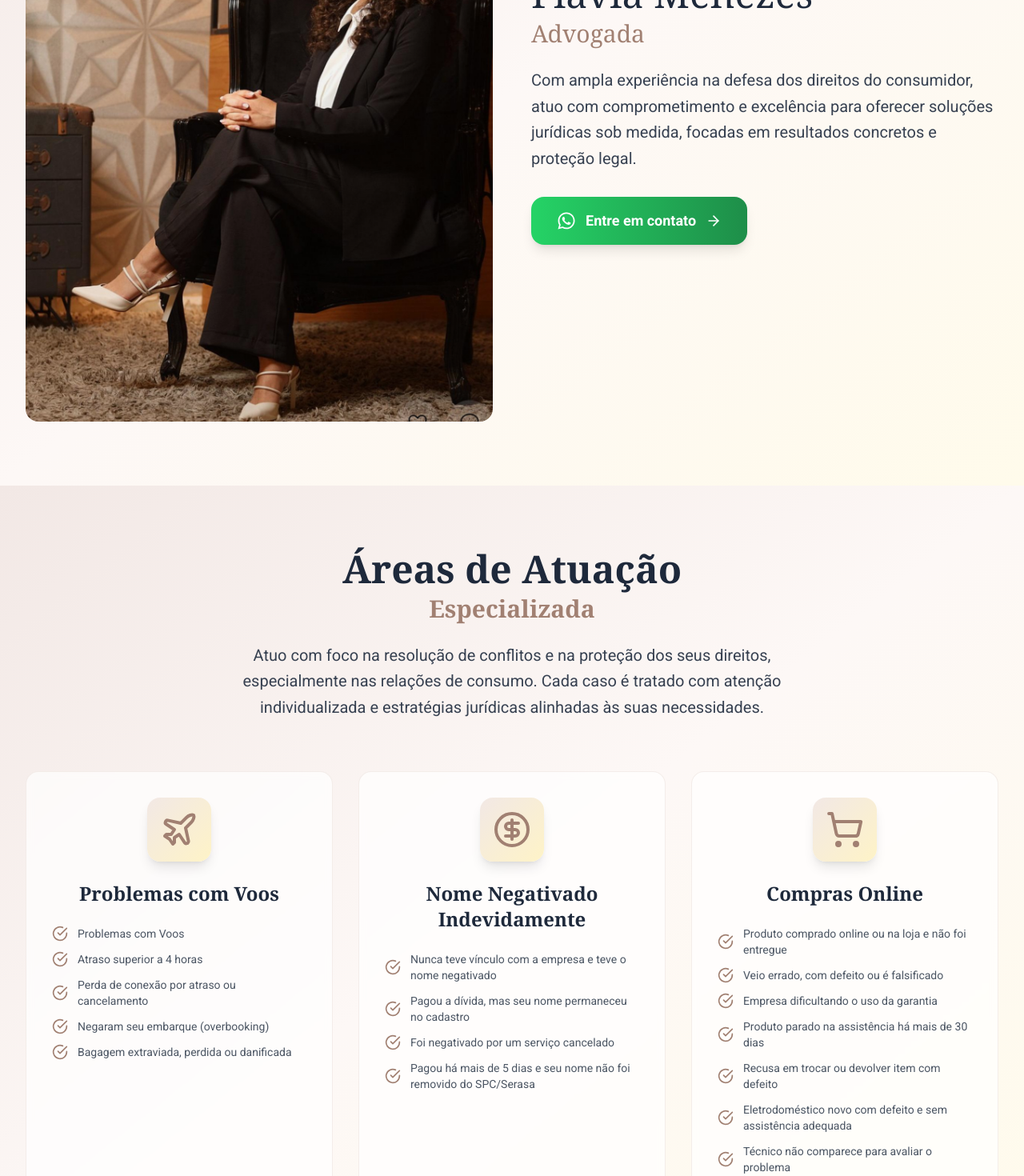
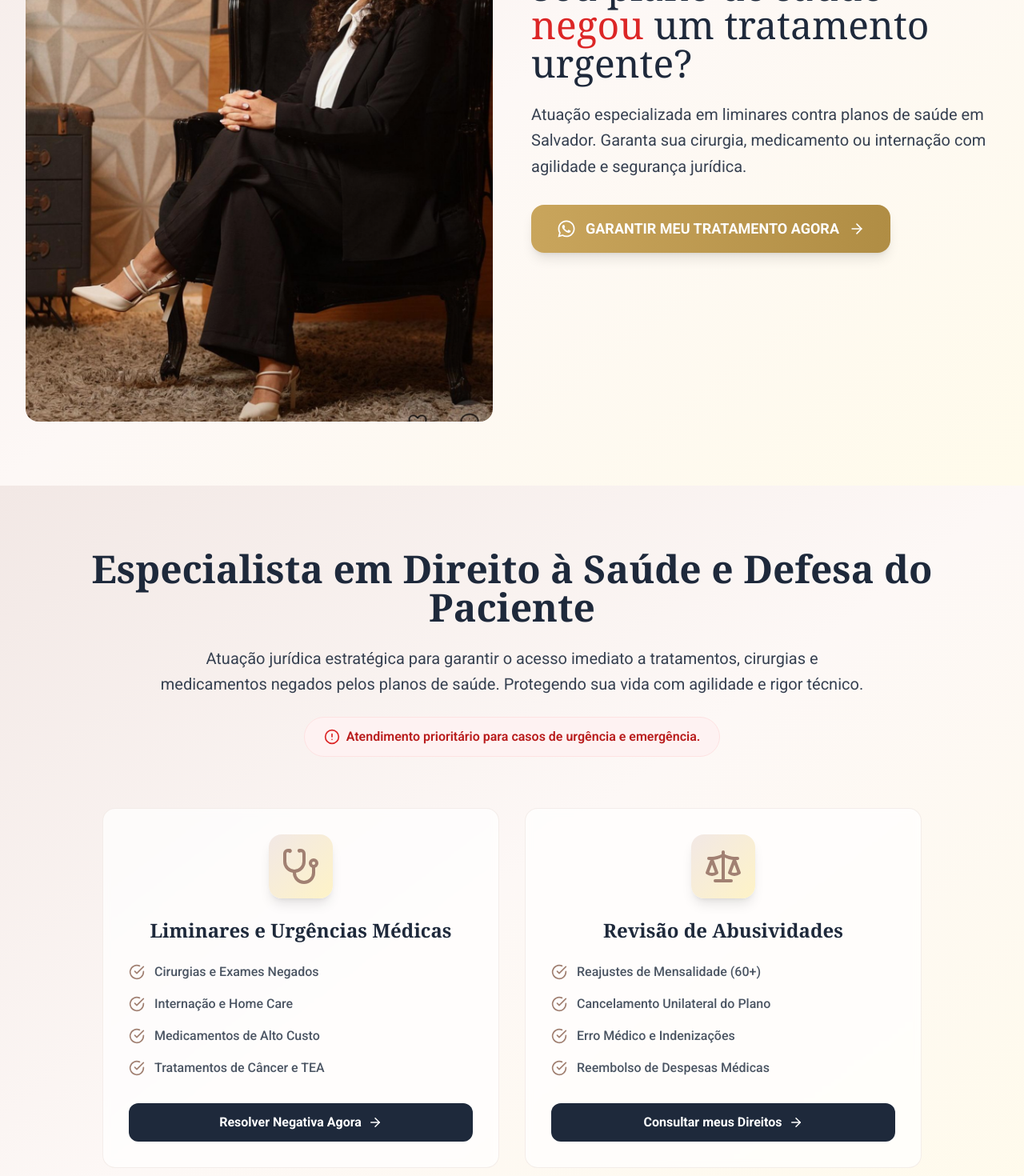
Before and after one commit to coutinho98/advflavia, a React (Vite) app: page / in a window 1280 px wide. Shown: the part 380-1850 px from the top of the page at 80% size. Built offline with nearby package versions, Linux system fonts and the light colour scheme.

Commit message:
feat: a little changes

```diff
--- a/src/components/Hero.tsx
+++ b/src/components/Hero.tsx
@@ -12,7 +12,7 @@ const Hero = () => {
               <div className="relative rounded-2xl overflow-hidden aspect-[3/4]">
                 <img
                   src={img}
-                  alt="Advogada Flávia Menezes"
+                  alt="Direito à Saúde - Advocacia Especializada"
                   className="w-full h-full object-cover transition-transform duration-500 group-hover:scale-105"
                 />
                 <div className="absolute inset-0 bg-gradient-to-t from-black/10 to-transparent dark:from-black/30 dark:to-transparent" />
@@ -21,25 +21,22 @@ const Hero = () => {
           </div>
           <div className="lg:w-1/2 text-center lg:text-left space-y-8">
             <div className="space-y-4">
-              <h1 className="text-4xl md:text-5xl text-center font-serif text-slate-800 dark:text-white mb-6 lg:text-left transition-colors duration-400">
-                Flávia Menezes
-                <span className="block text-warm-600 dark:text-amber-400 text-2xl md:text-3xl mt-2 transition-colors duration-400">
-                  Advogada
-                </span>
+              <h1 className="text-4xl md:text-5xl font-serif text-slate-800 dark:text-white mb-6 leading-tight transition-colors duration-400">
+                Seu plano de saúde <span className="text-red-600 dark:text-red-400">negou</span> um tratamento urgente?
               </h1>
-              <p className="text-xl text-gray-700 dark:text-gray-300 text-center lg:text-left leading-relaxed transition-colors duration-400">
-                Com ampla experiência na defesa dos direitos do consumidor, atuo com comprometimento e excelência para oferecer soluções jurídicas sob medida, focadas em resultados concretos e proteção legal.
+              <p className="text-xl text-gray-700 dark:text-gray-300 leading-relaxed transition-colors duration-400">
+                Atuação especializada em liminares contra planos de saúde em Salvador. Garanta sua cirurgia, medicamento ou internação com agilidade e segurança jurídica.
               </p>
             </div>
             <div className="flex justify-center lg:justify-start">
               <a
                 href="https://wa.me/message/MU6MHF3LAQN7A1"
                 target="_blank" rel="noopener noreferrer"
-                className="group relative inline-flex items-center overflow-hidden bg-gradient-to-r from-[#25D366] to-[#1E8E49] hover:from-[#1E8E49] hover:to-[#128C7E] text-white font-bold py-4 px-8 rounded-2xl transition-all duration-300 text-lg gap-3 shadow-lg hover:shadow-xl hover:scale-105"
+                className="group relative inline-flex items-center overflow-hidden bg-gradient-to-r from-[#c9a55c] to-[#b08d44] hover:from-[#1E8E49] hover:to-[#128C7E] text-white font-bold py-4 px-8 rounded-2xl transition-all duration-300 text-lg gap-3 shadow-lg hover:shadow-xl hover:scale-105"
               >
                 <div className="absolute inset-0 bg-gradient-to-r from-white/20 to-transparent opacity-0 group-hover:opacity-100 transition-opacity duration-300" />
                 <FaWhatsapp className="h-6 w-6 relative z-10" />
-                <span className="relative z-10">Entre em contato</span>
+                <span className="relative z-10">GARANTIR MEU TRATAMENTO AGORA</span>
                 <ArrowRight className="h-5 w-5 relative z-10 group-hover:translate-x-1 transition-transform duration-300" />
               </a>
             </div>
--- a/src/components/Services.tsx
+++ b/src/components/Services.tsx
@@ -1,44 +1,27 @@
-import { Plane, CircleDollarSign, ShoppingCart, CheckCircle } from 'lucide-react';
+import { AlertCircle, ArrowRight, CheckCircle, Scale, Stethoscope } from "lucide-react";
 
 const services = [
   {
-    icon: <Plane className="h-12 w-12 text-warm-600 dark:text-amber-400" />,
-    title: 'Problemas com Voos',
-    description:
-      '',
+    icon: <Stethoscope className="h-12 w-12 text-warm-600 dark:text-amber-400" />,
+    title: 'Liminares e Urgências Médicas',
     features: [
-      'Problemas com Voos',
-      'Atraso superior a 4 horas',
-      'Perda de conexão por atraso ou cancelamento',
-      'Negaram seu embarque (overbooking)',
-      'Bagagem extraviada, perdida ou danificada']
+      'Cirurgias e Exames Negados',
+      'Internação e Home Care',
+      'Medicamentos de Alto Custo',
+      'Tratamentos de Câncer e TEA'
+    ],
+    cta: 'Resolver Negativa Agora'
   },
   {
-    icon: <CircleDollarSign className="h-12 w-12 text-warm-600 dark:text-amber-400" />,
-    title: 'Nome Negativado Indevidamente',
-    description:
-      '',
+    icon: <Scale className="h-12 w-12 text-warm-600 dark:text-amber-400" />,
+    title: 'Revisão de Abusividades',
     features: [
-      'Nunca teve vínculo com a empresa e teve o nome negativado',
-      'Pagou a dívida, mas seu nome permaneceu no cadastro',
-      'Foi negativado por um serviço cancelado',
-      'Pagou há mais de 5 dias e seu nome não foi removido do SPC/Serasa'
-    ]
-  },
-  {
-    icon: <ShoppingCart className="h-12 w-12 text-warm-600 dark:text-amber-400" />,
-    title: 'Compras Online',
-    description:
-      '',
-    features: [
-      'Produto comprado online ou na loja e não foi entregue',
-      'Veio errado, com defeito ou é falsificado',
-      'Empresa dificultando o uso da garantia',
-      'Produto parado na assistência há mais de 30 dias',
-      'Recusa em trocar ou devolver item com defeito',
-      'Eletrodoméstico novo com defeito e sem assistência adequada',
-      'Técnico não comparece para avaliar o problema'
-    ]
+      'Reajustes de Mensalidade (60+)',
+      'Cancelamento Unilateral do Plano',
+      'Erro Médico e Indenizações',
+      'Reembolso de Despesas Médicas'
+    ],
+    cta: 'Consultar meus Direitos'
   },
 ];
 
@@ -48,42 +31,56 @@ const Services = () => {
       <div className="container mx-auto px-4 md:px-8">
         <div className="text-center mb-16 space-y-6">
           <h2 className="text-4xl md:text-5xl font-serif font-bold text-slate-800 dark:text-white transition-colors duration-400">
-            Áreas de Atuação
-            <span className="block text-warm-600 dark:text-amber-400 text-2xl md:text-3xl mt-2 transition-colors duration-400">
-              Especializada
+            Especialista em Direito à Saúde e Defesa do Paciente
+          </h2>
+          <p className="text-xl text-gray-700 dark:text-gray-300 leading-relaxed max-w-4xl mx-auto transition-colors duration-400">
+            Atuação jurídica estratégica para garantir o acesso imediato a tratamentos, cirurgias e medicamentos negados pelos planos de saúde. Protegendo sua vida com agilidade e rigor técnico.
+          </p>
+
+          <div className="inline-flex items-center justify-center space-x-2 bg-red-50 dark:bg-red-900/20 px-6 py-3 rounded-full border border-red-100 dark:border-red-800/30">
+            <AlertCircle className="h-5 w-5 text-red-600 dark:text-red-400" />
+            <span className="text-red-700 dark:text-red-300 font-semibold text-sm md:text-base">
+              Atendimento prioritário para casos de urgência e emergência.
             </span>
-          </h2>
-          <p className="text-xl text-gray-700 dark:text-gray-300 leading-relaxed max-w-3xl mx-auto transition-colors duration-400">
-            Atuo com foco na resolução de conflitos e na proteção dos seus direitos, especialmente nas relações de consumo. Cada caso é tratado com atenção individualizada e estratégias jurídicas alinhadas às suas necessidades.
-          </p>
+          </div>
         </div>
-        <div className="grid grid-cols-1 lg:grid-cols-3 gap-8 mb-12">
+
+        <div className="grid grid-cols-1 md:grid-cols-2 gap-8 mb-12 max-w-5xl mx-auto">
           {services.map((service, index) => (
             <div
               key={index}
-              className="group relative overflow-hidden bg-white/70 dark:bg-slate-800/70 backdrop-blur-sm rounded-2xl border border-warm-200/50 dark:border-slate-600/50 hover:shadow-2xl transition-all duration-500 hover:scale-105"
+              className="group relative overflow-hidden bg-white/70 dark:bg-slate-800/70 backdrop-blur-sm rounded-2xl border border-warm-200/50 dark:border-slate-600/50 hover:shadow-2xl transition-all duration-500 hover:scale-[1.02] flex flex-col"
             >
               <div className="absolute inset-0 bg-gradient-to-br from-warm-50/50 to-amber-100/30 dark:from-slate-700/30 dark:to-slate-600/20 opacity-0 group-hover:opacity-100 transition-opacity duration-500" />
-              <div className="relative p-8 space-y-6">
+              <div className="relative p-8 space-y-6 flex-grow">
                 <div className="flex items-center justify-center w-20 h-20 bg-gradient-to-br from-warm-100 to-amber-100 dark:from-slate-700 dark:to-slate-600 rounded-2xl mx-auto shadow-lg group-hover:shadow-xl transition-all duration-300">
                   {service.icon}
                 </div>
-                <div className="text-center space-y-4">
-                  <h3 className="text-2xl font-serif font-bold text-slate-800 dark:text-white transition-colors duration-400">
+                <div className="text-center">
+                  <h3 className="text-2xl font-serif font-bold text-slate-800 dark:text-white mb-4">
                     {service.title}
                   </h3>
-                  <p className="text-gray-700 dark:text-gray-300 leading-relaxed transition-colors duration-400">
-                    {service.description}
-                  </p>
                 </div>
-                <div className="space-y-3">
+                <div className="space-y-4">
                   {service.features.map((feature, featureIndex) => (
-                    <div key={featureIndex} className="flex items-center space-x-3">
-                      <CheckCircle className="h-5 w-5 text-warm-600 dark:text-amber-400 flex-shrink-0" />
-                      <span className="text-sm text-gray-600 dark:text-gray-400">{feature}</span>
+                    <div key={featureIndex} className="flex items-start space-x-3">
+                      <CheckCircle className="h-5 w-5 text-warm-600 dark:text-amber-400 flex-shrink-0 mt-0.5" />
+                      <span className="text-gray-600 dark:text-gray-400 font-medium">{feature}</span>
                     </div>
                   ))}
                 </div>
+              </div>
+
+              <div className="relative p-8 pt-0">
+                <a
+                  href="https://wa.me/message/MU6MHF3LAQN7A1"
+                  target="_blank"
+                  rel="noopener noreferrer"
+                  className="w-full flex items-center justify-center space-x-2 bg-slate-800 dark:bg-[#c9a55c] text-white dark:text-slate-900 py-3 rounded-xl font-bold hover:bg-warm-600 dark:hover:bg-amber-500 transition-colors duration-300"
+                >
+                  <span>{service.cta}</span>
+                  <ArrowRight size={18} />
+                </a>
               </div>
             </div>
           ))}
```
Also changed, not shown: src/components/Navbar.tsx (+10 -10 lines).
